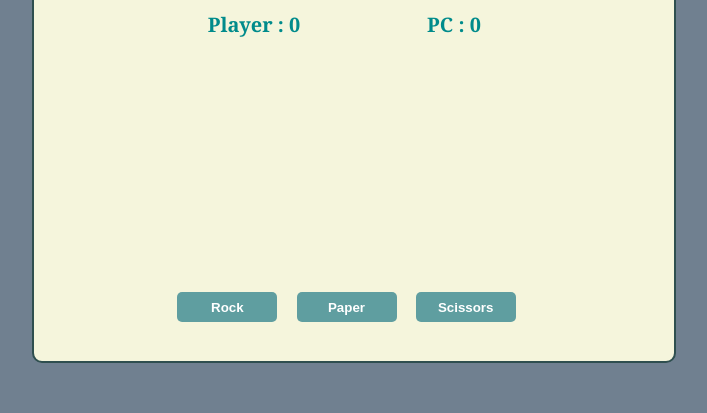
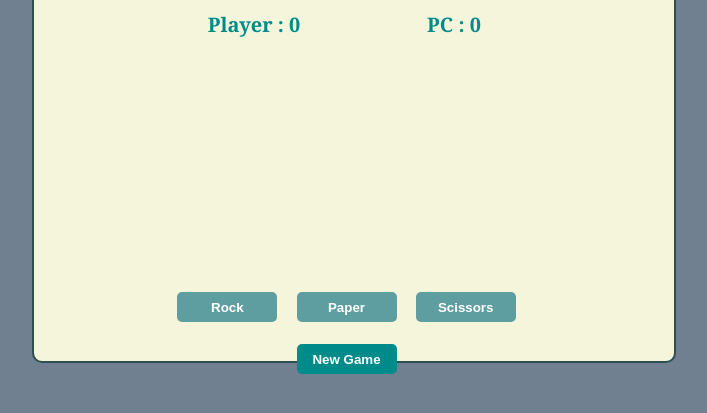
Before and after one commit to SariethaCoding/Rock-Paper-Scissors, a plain HTML site: page index.html in a window 1280 px wide. Shown: the part 99-512 px from the top of the page, without its empty margins (286-993 px from the left). Drawn offline with Linux system fonts and the light colour scheme.

Commit message:
Added New Game button

```diff
--- a/index.html
+++ b/index.html
@@ -30,10 +30,13 @@
 
         <br><br>
 
-
-        <button onclick="playGame('rock')">Rock</button>
-        <button onclick="playGame('paper')">Paper</button>
-        <button onclick="playGame('scissors')">Scissors</button>
+        <div id="playbuttons">
+            <button onclick="playGame('rock')">Rock</button>
+            <button onclick="playGame('paper')">Paper</button>
+            <button onclick="playGame('scissors')">Scissors</button>
+            <br><br>
+            <button onclick="resetGame()" class="newGame">New Game</button>
+        </div>
     </div>
 
 </body>
```
